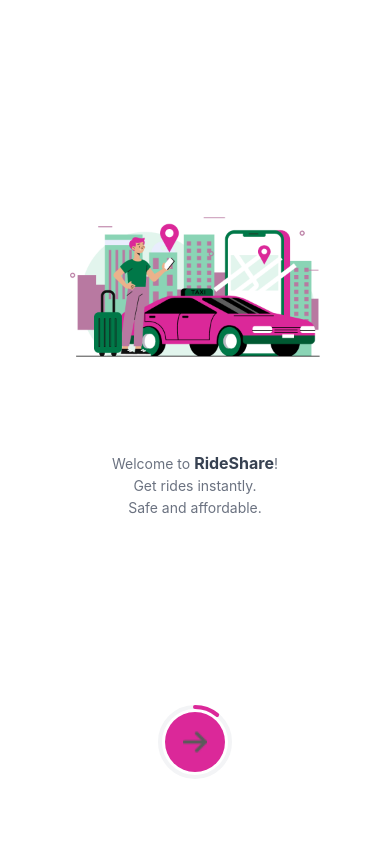
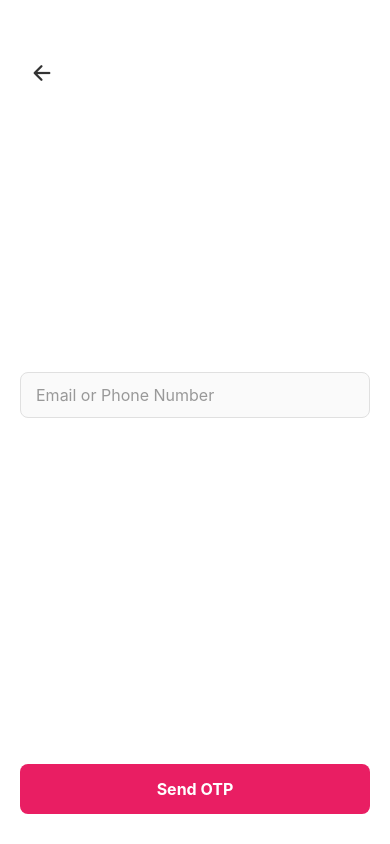
Before and after one commit to lucky-panchal/RideShare, a React Native app: screen /SendVerification in a window 390 px wide. Built offline with nearby package versions, Linux system fonts and the light colour scheme.

Commit message:
feat: Add SendVerification component

```diff
--- a/App.js
+++ b/App.js
@@ -13,6 +13,7 @@
 import SetPassword from './components/SecondScreen/SetPassword';
 import CompleteProfile from './components/SecondScreen/CompleteProfile';
 import SignIn from './components/SecondScreen/SignIn';
+import SendVerification from './components/SecondScreen/SendVerification';
 
 const Stack = createStackNavigator();
 
@@ -80,6 +81,7 @@
         <Stack.Screen name="SetPassword" component={SetPassword} />
         <Stack.Screen name="CompleteProfile" component={CompleteProfile} />
         <Stack.Screen name="SignIn" component={SignIn} />
+        <Stack.Screen name="SendVerification" component={SendVerification} />
       </Stack.Navigator>
     </NavigationContainer>
   );
--- /dev/null
+++ b/components/SecondScreen/SendVerification.jsx
@@ -0,0 +1,86 @@
+import React, { useState } from 'react';
+import { View, Text, TextInput, TouchableOpacity, StyleSheet } from 'react-native';
+import { Ionicons } from '@expo/vector-icons';
+
+const SendVerification = ({ navigation }) => {
+  const [emailOrPhone, setEmailOrPhone] = useState('');
+
+  const handleBack = () => {
+    navigation.goBack();
+  };
+
+  const handleSendOTP = () => {
+    // OTP sending logic will be implemented later
+    console.log('Send OTP pressed');
+  };
+
+  const isEmail = (input) => {
+    return input.includes('@');
+  };
+
+  return (
+    <View style={styles.container}>
+      <TouchableOpacity style={styles.backButton} onPress={handleBack}>
+        <Ionicons name="arrow-back" size={24} color="#333" />
+      </TouchableOpacity>
+
+      <View style={styles.contentContainer}>
+        <TextInput
+          style={styles.input}
+          placeholder="Email or Phone Number"
+          placeholderTextColor="#999"
+          value={emailOrPhone}
+          onChangeText={setEmailOrPhone}
+          keyboardType={isEmail(emailOrPhone) ? 'email-address' : 'phone-pad'}
+          autoCapitalize="none"
+        />
+      </View>
+
+      <TouchableOpacity style={styles.sendButton} onPress={handleSendOTP}>
+        <Text style={styles.sendButtonText}>Send OTP</Text>
+      </TouchableOpacity>
+    </View>
+  );
+};
+
+const styles = StyleSheet.create({
+  container: {
+    flex: 1,
+    backgroundColor: '#fff',
+    paddingHorizontal: 20,
+    paddingTop: 50,
+  },
+  backButton: {
+    alignSelf: 'flex-start',
+    padding: 10,
+    marginBottom: 30,
+  },
+  contentContainer: {
+    flex: 1,
+    justifyContent: 'center',
+    paddingBottom: 100,
+  },
+  input: {
+    borderWidth: 1,
+    borderColor: '#e0e0e0',
+    borderRadius: 8,
+    paddingHorizontal: 15,
+    paddingVertical: 12,
+    fontSize: 16,
+    backgroundColor: '#fafafa',
+  },
+  sendButton: {
+    backgroundColor: '#e91e63',
+    borderRadius: 8,
+    paddingVertical: 15,
+    alignItems: 'center',
+    marginBottom: 30,
+  },
+  sendButtonText: {
+    color: '#fff',
+    fontSize: 16,
+    fontWeight: 'bold',
+  },
+});
+
+export default SendVerification;
```
